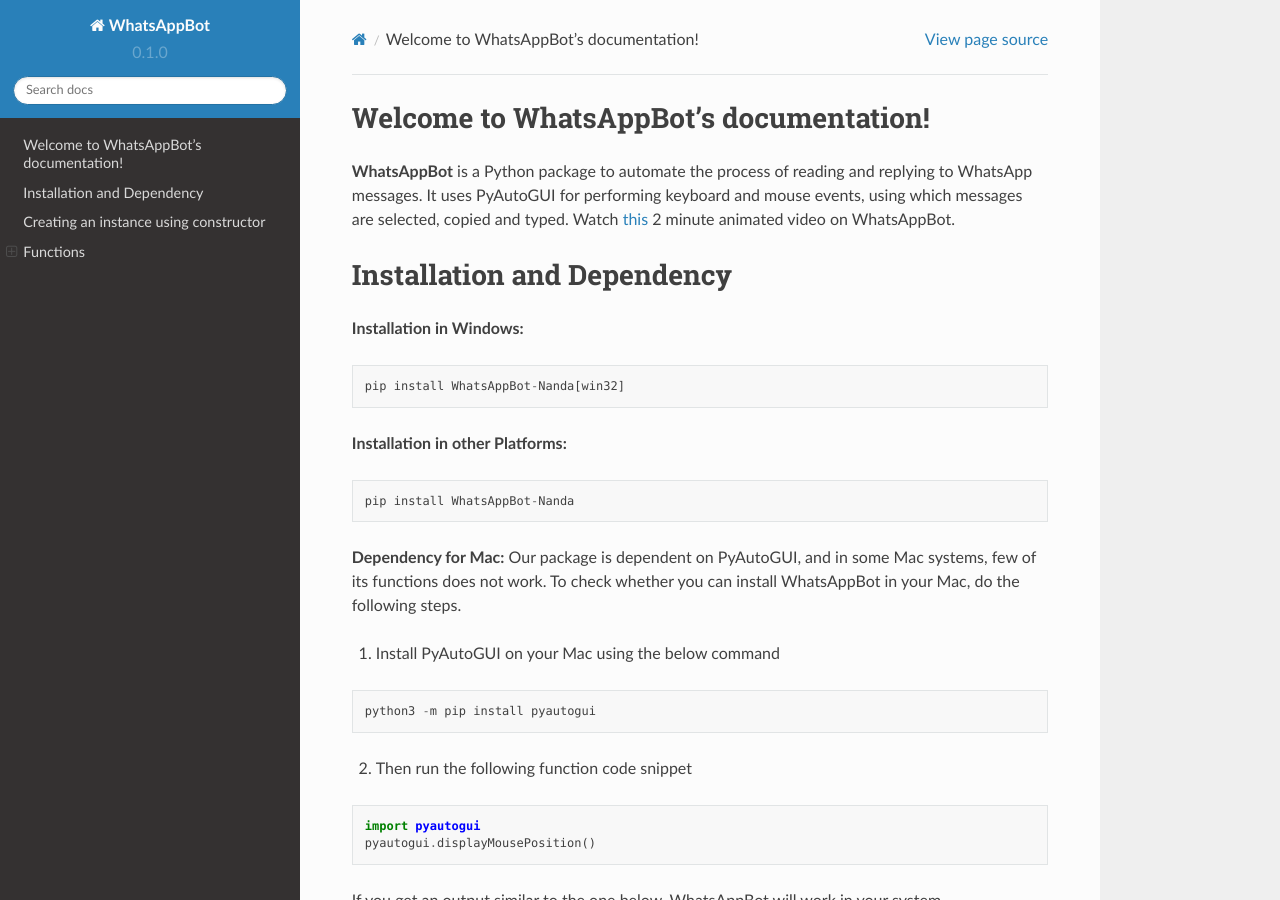
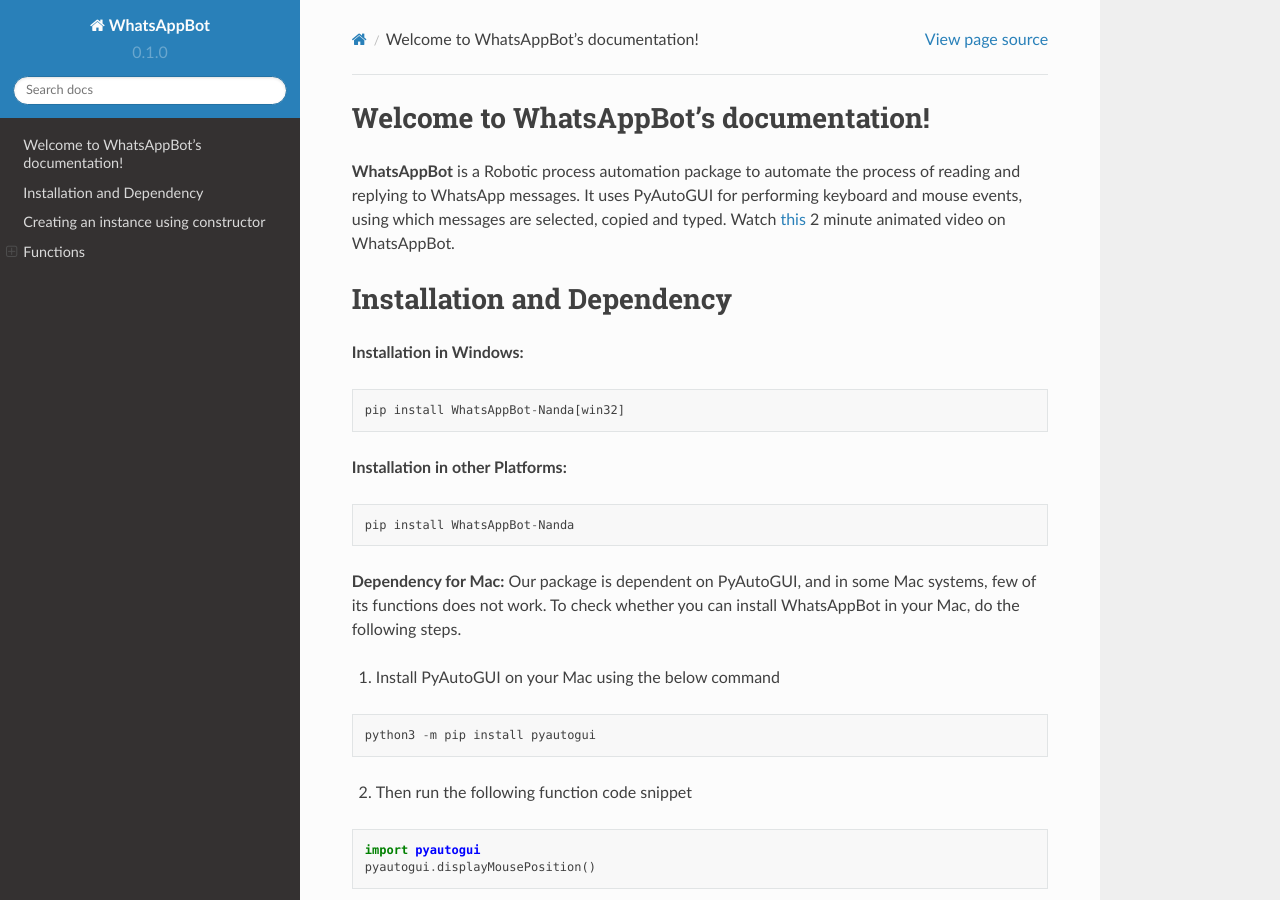
Before and after one commit to ArvindR07/WhatsAppBotDocs, a Sphinx documentation site: the page built from docs/source/index.rst, in a window 1280 px wide and 900 px high. Built offline with Sphinx 7.4.7 and the Read the Docs theme 2.0.0, drawn with Linux system fonts in a browser that asks for light colours.

Commit message:
Update index.rst

```diff
--- a/docs/source/index.rst
+++ b/docs/source/index.rst
@@ -1,7 +1,7 @@
 Welcome to WhatsAppBot's documentation!
 ========================================
 
-**WhatsAppBot** is a Python package to automate the process of reading and replying to WhatsApp messages. It uses PyAutoGUI for performing keyboard and mouse events, using which messages are selected, copied and typed.
+**WhatsAppBot** is a Robotic process automation package to automate the process of reading and replying to WhatsApp messages. It uses PyAutoGUI for performing keyboard and mouse events, using which messages are selected, copied and typed.
 Watch `this <https://www.youtube.com/>`_ 2 minute animated video on WhatsAppBot.
 
 .. default-role:: code
```
